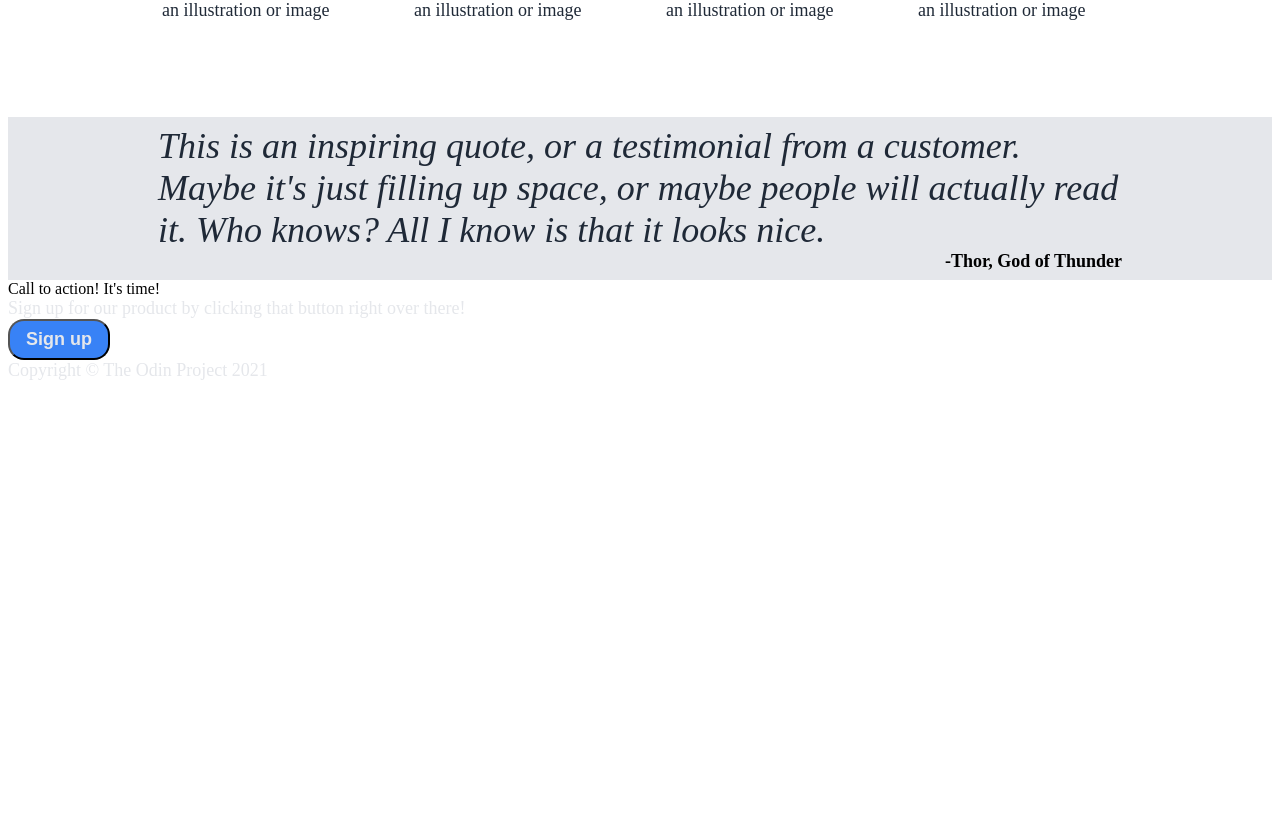
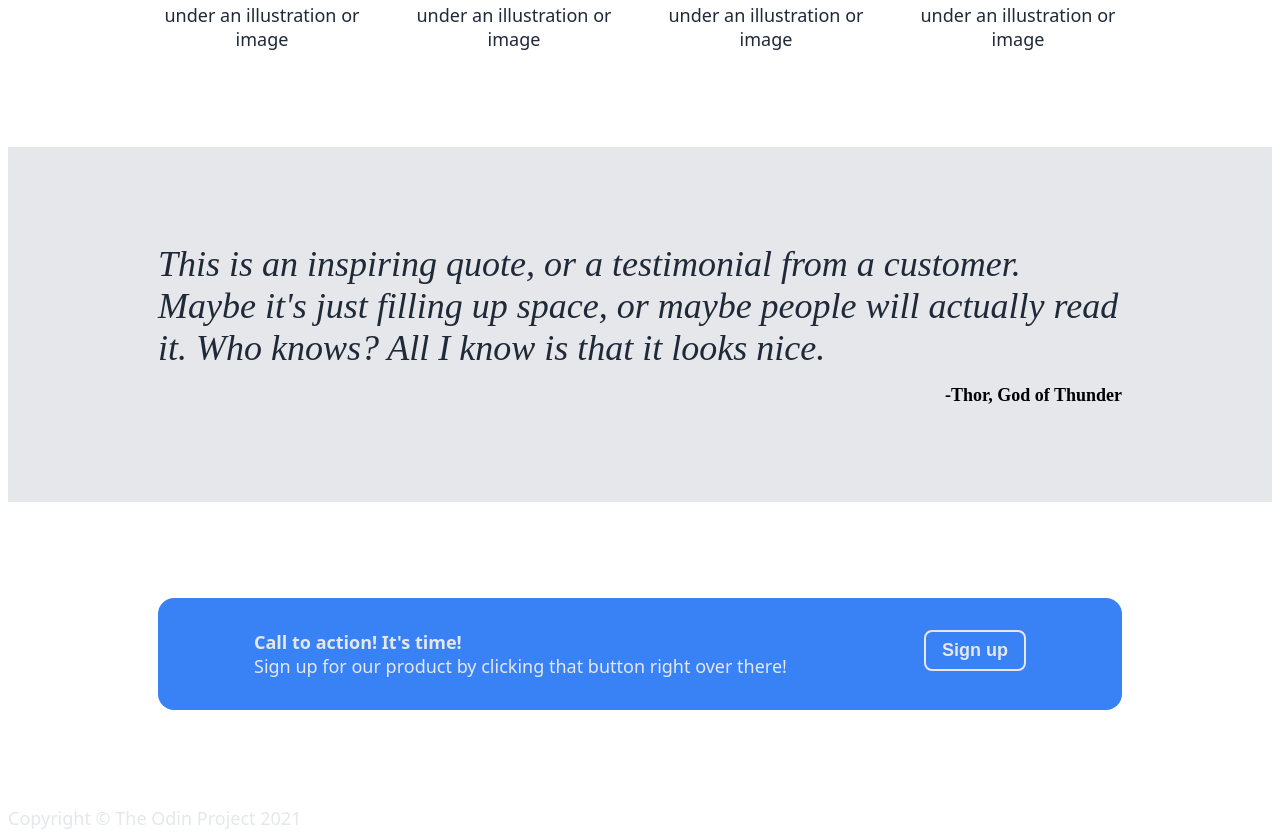
Before and after one commit to pminh530-maker/odin-landing-page, a plain HTML site: page index.html in a window 1280 px wide. Shown: the part 802-1640 px from the top of the page. Before the commit the page ends 1191 px from the top, so only its background shows below. Drawn offline with Linux system fonts and the light colour scheme.

Commit message:
Format the call-to-action section

```diff
--- a/index.html
+++ b/index.html
@@ -25,7 +25,7 @@
             <div class ="hero-text">
             <div class = "hero">This website is awesome</div>
             <div class ="subtext">This website has some subtext that goes here under the main title. It's a smaller font and the color is lower contrast</div>
-            <button class ="hero-button">Sign up</button>
+            <button id ="hero-button">Sign up</button>
             </div>
         <img src="placeholder.png">
          </div>
@@ -60,9 +60,11 @@
         </div>
 
         <div class="action-call-container">
-            <div class="call-to-action-text">Call to action! It's time!</div>
-            <div class="subtext">Sign up for our product by clicking that button right over there!</div>
-            <button class="action-call-button">Sign up</button>
+            <div class="call-to-action-text-container">
+                <div class="call-to-action"> Call to action! It's time!</div>
+                <div class="subtext">Sign up for our product by clicking that button right over there!</div>
+            </div>
+            <button id="action-call-button">Sign up</button>
         </div>
     </div>
 
--- a/style.css
+++ b/style.css
@@ -33,6 +33,7 @@ body {
     justify-content: space-evenly;
     flex-wrap: wrap;
     flex: 1;
+    font-family: system-ui, -apple-system, BlinkMacSystemFont, 'Segoe UI', Roboto, Oxygen, Ubuntu, Cantarell, 'Open Sans', 'Helvetica Neue', sans-serif;
 }
 
 .hero{
@@ -67,6 +68,7 @@ img {
 
 .information .subtext {
     color:#1F2937;
+    font-family: system-ui, -apple-system, BlinkMacSystemFont, 'Segoe UI', Roboto, Oxygen, Ubuntu, Cantarell, 'Open Sans', 'Helvetica Neue', sans-serif;
 }
 
 .information img {
@@ -89,7 +91,8 @@ img {
     flex-direction: column;
     flex-wrap: wrap;
     align-items: center;
-    padding: 8px 150px;
+    padding: 96px 150px;
+    gap: 16px;
 }
 
 .quote {
@@ -104,6 +107,23 @@ img {
     font-size: 18px;
 }
 
+.action-call-container {
+    display: flex;
+    align-items: center;
+    justify-content: space-between;
+    color:#E5E7EB;
+    background-color: #3882F6;
+    margin: 96px 150px;
+    padding: 32px 96px;
+    border-radius: 16px;
+}
+
+.call-to-action {
+    font-weight: 900;
+    font-size: 18px;
+    font-family: system-ui, -apple-system, BlinkMacSystemFont, 'Segoe UI', Roboto, Oxygen, Ubuntu, Cantarell, 'Open Sans', 'Helvetica Neue', sans-serif;
+}
+
 ul {
     list-style: none;
     display: flex;
@@ -116,6 +136,11 @@ a, .subtext{
     text-decoration: none;
     color: #E5E7EB;
     font-size: 18px;
+    font-family: system-ui, -apple-system, BlinkMacSystemFont, 'Segoe UI', Roboto, Oxygen, Ubuntu, Cantarell, 'Open Sans', 'Helvetica Neue', sans-serif;
+}
+
+.info .subtext {
+    text-align: center;
 }
 
 button {
@@ -124,6 +149,14 @@ button {
     font-weight: 700;
     background-color: #3882F6;
     padding: 8px 16px;
-    border-radius: 16px;
+    border-radius: 8px;
     align-self: flex-start;
 }
+
+#action-call-button {
+    border: solid 2px #E5E7EB;
+}
+
+#hero-button {
+    border: none;
+}
```
